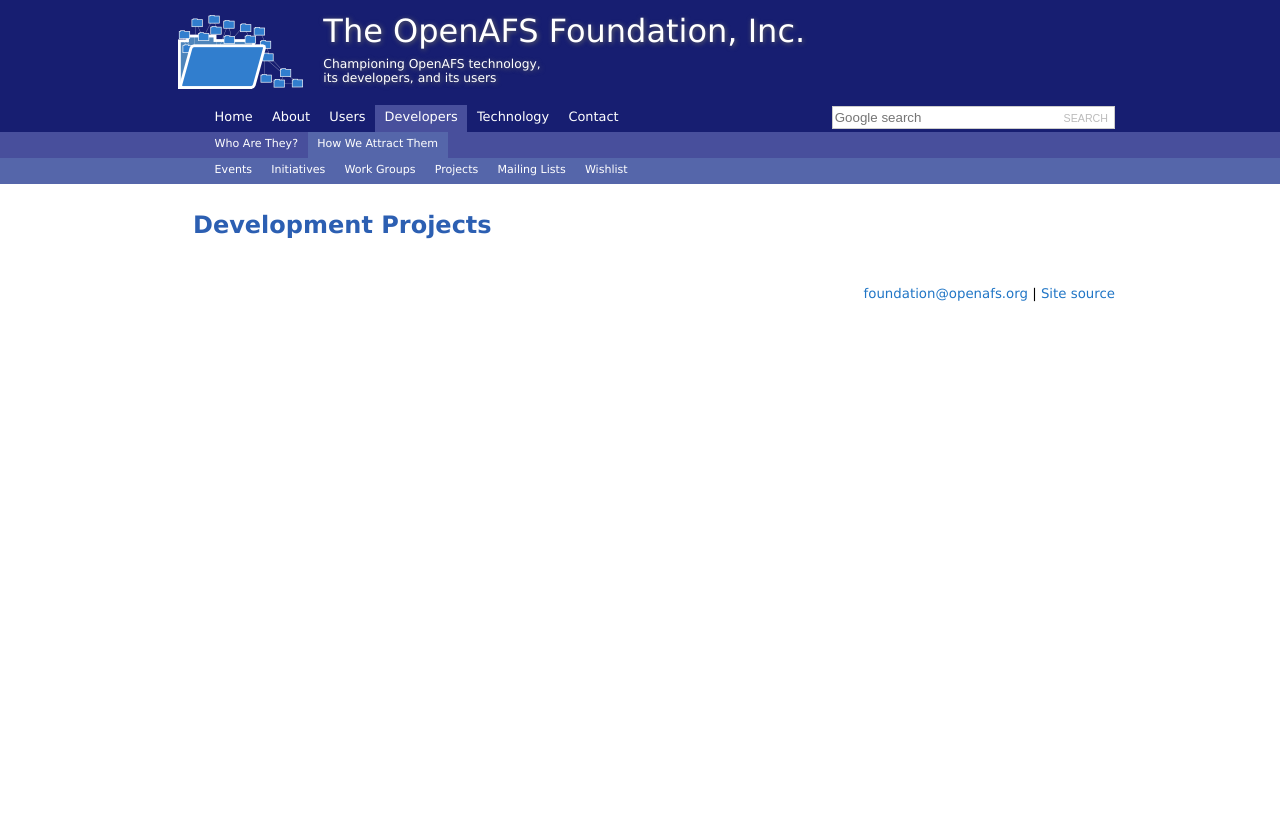
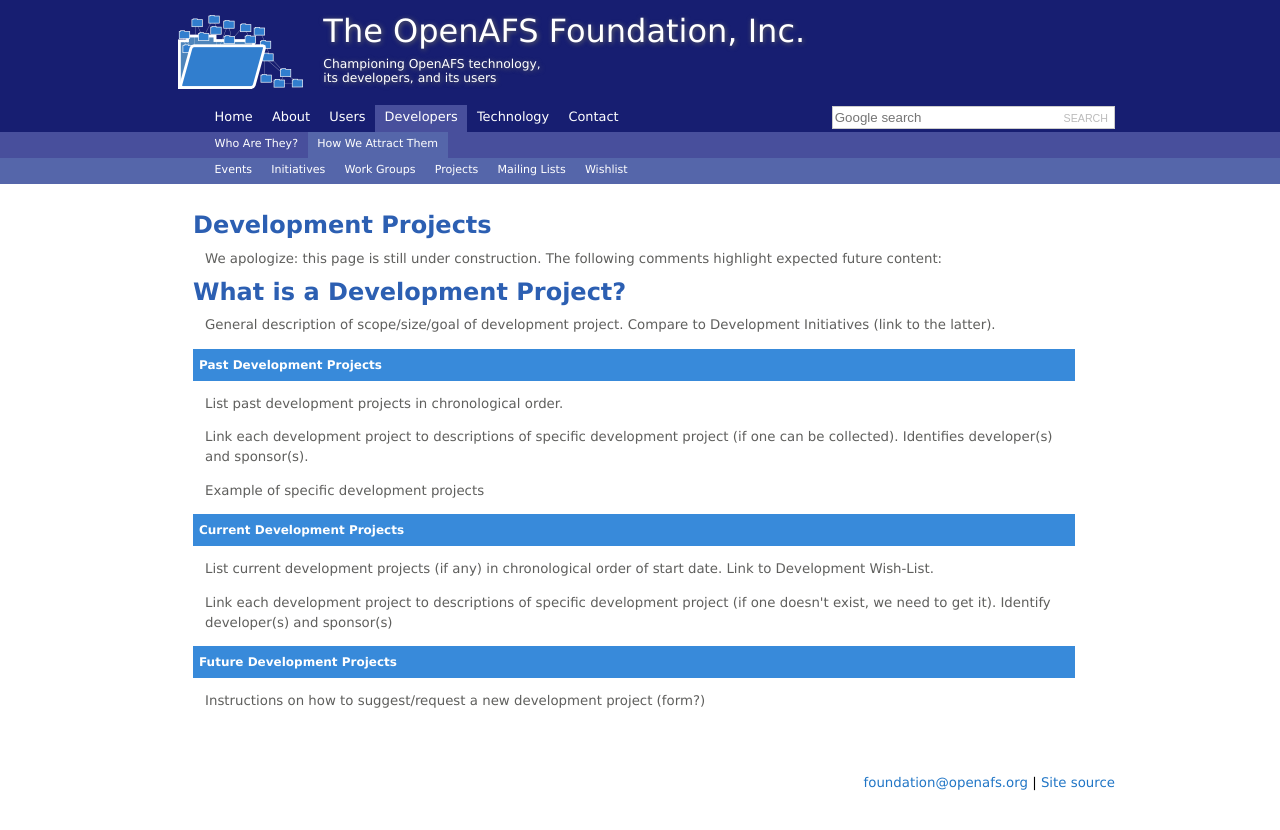
Before and after one commit to openafsfoundation/openafsfoundation.org, a Jekyll site: the page built from devs/projects/index.md, in a window 1280 px wide. Shown: the top 830 px of the page. Built offline with Jekyll 4.4.1, drawn with Linux system fonts in a browser that asks for light colours.

Commit message:
/devs/projects
Copy content from dev initiatives.  Change to Dev Projects.

```diff
--- a/devs/projects/index.md
+++ b/devs/projects/index.md
@@ -4,3 +4,27 @@
 ---
 
 ## Development Projects ##
+
+We apologize: this page is still under construction.  The following comments highlight expected future content:
+
+## What is a Development Project?
+
+General description of scope/size/goal of development project. Compare to Development Initiatives (link to the latter).
+
+### Past Development Projects ###
+
+List past development projects in chronological order.
+
+Link each development project to descriptions of specific development project (if one can be collected).  Identifies developer(s) and sponsor(s).
+
+Example of specific development projects
+
+### Current Development Projects ###
+
+List current development projects (if any) in chronological order of start date.  Link to Development Wish-List.
+
+Link each development project to descriptions of specific development project (if one doesn't exist, we need to get it).  Identify developer(s) and sponsor(s)
+
+### Future Development Projects ###
+
+Instructions on how to suggest/request a new development project (form?)
```
